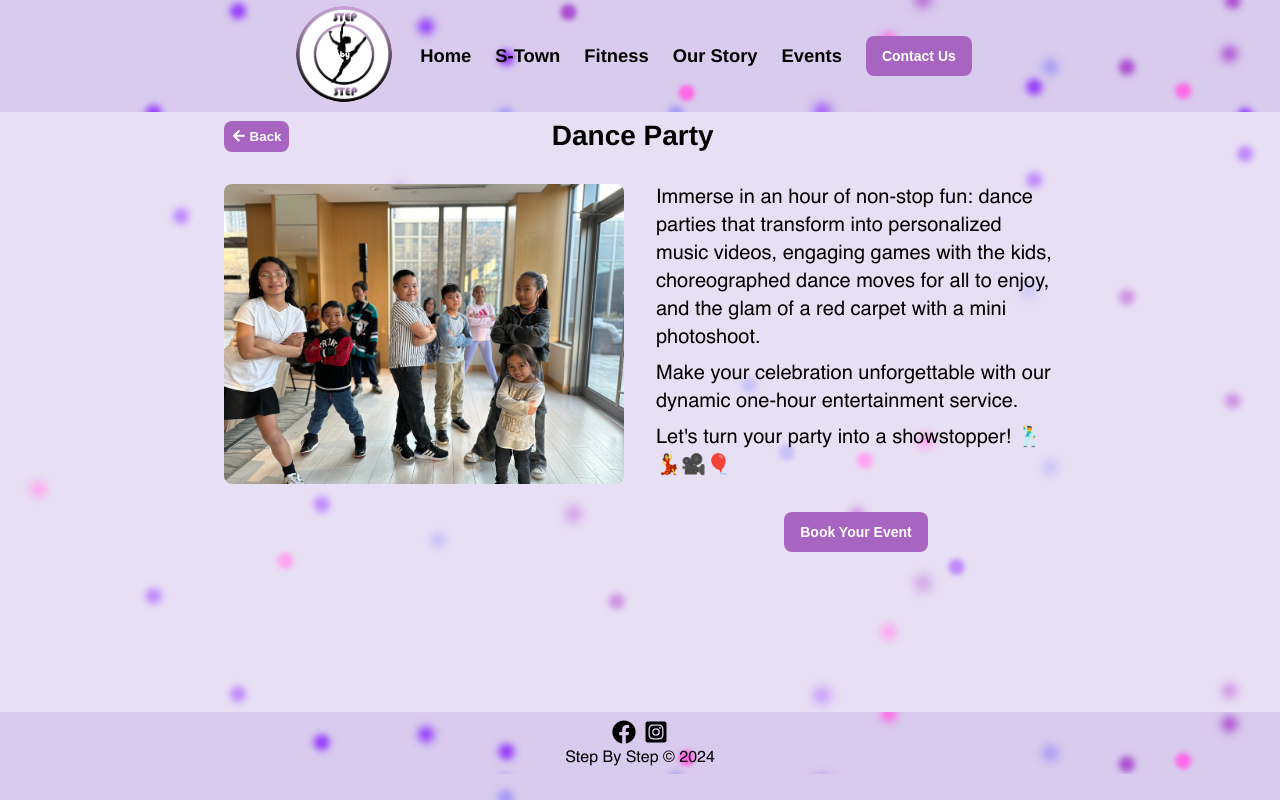
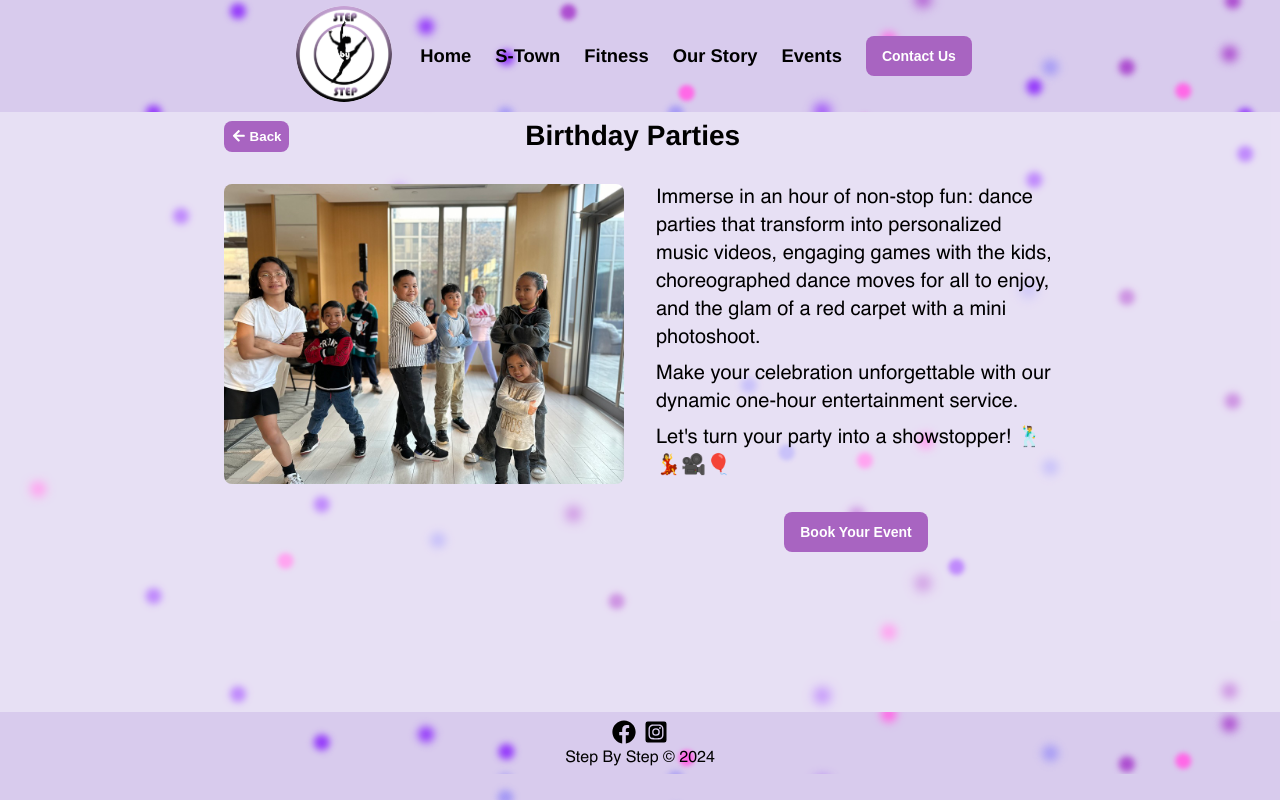
Before and after one commit to ralphdaryn/stepbystepstars, a React (Create React App) app in the folder client/: page /danceparty in a window 1280 px wide. Built offline with nearby package versions, Linux system fonts and the light colour scheme.

Commit message:
update title

```diff
--- a/client/src/components/Danceparty/Danceparty.js
+++ b/client/src/components/Danceparty/Danceparty.js
@@ -8,7 +8,7 @@ const Danceparty = () => {
     <div className="danceparty">
       <div className="danceparty__header">
         <BackButton />
-        <h2 className="danceparty__title">Dance Party</h2>
+        <h2 className="danceparty__title">Birthday Parties</h2>
       </div>
       <div className="danceparty__container">
         <img className="danceparty__image" alt="dance party" src={danceparty} />
```
